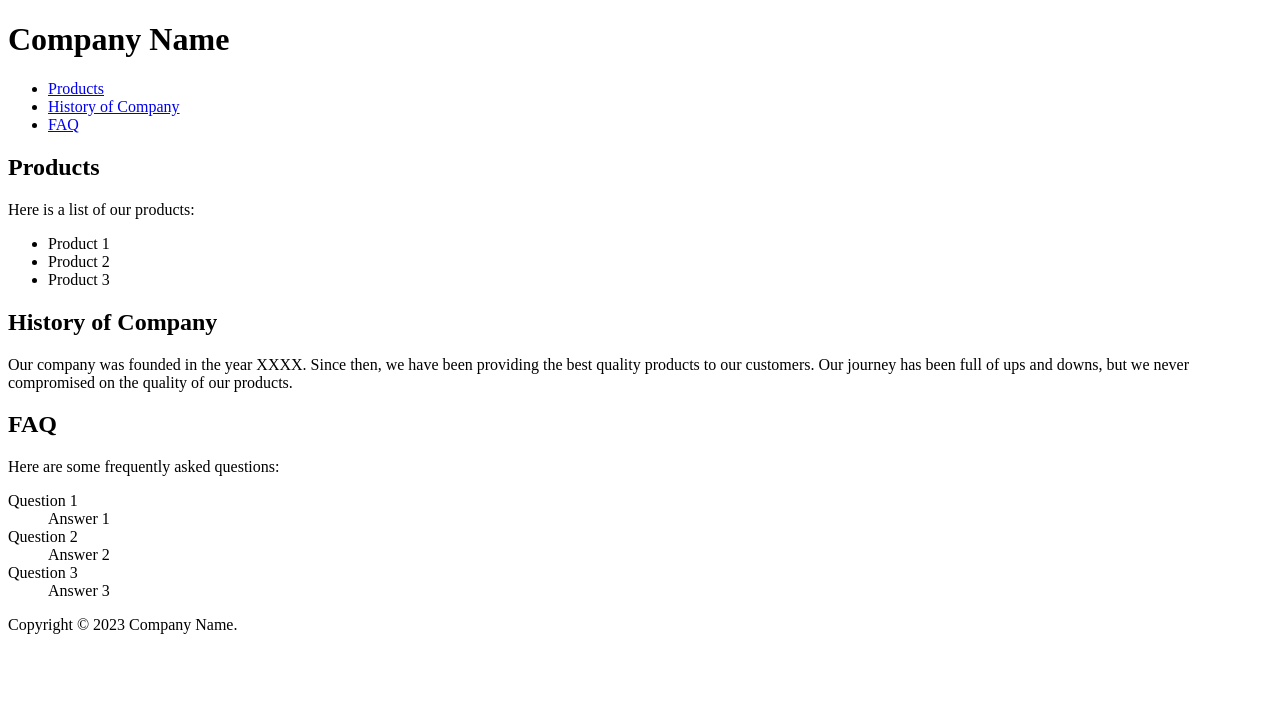
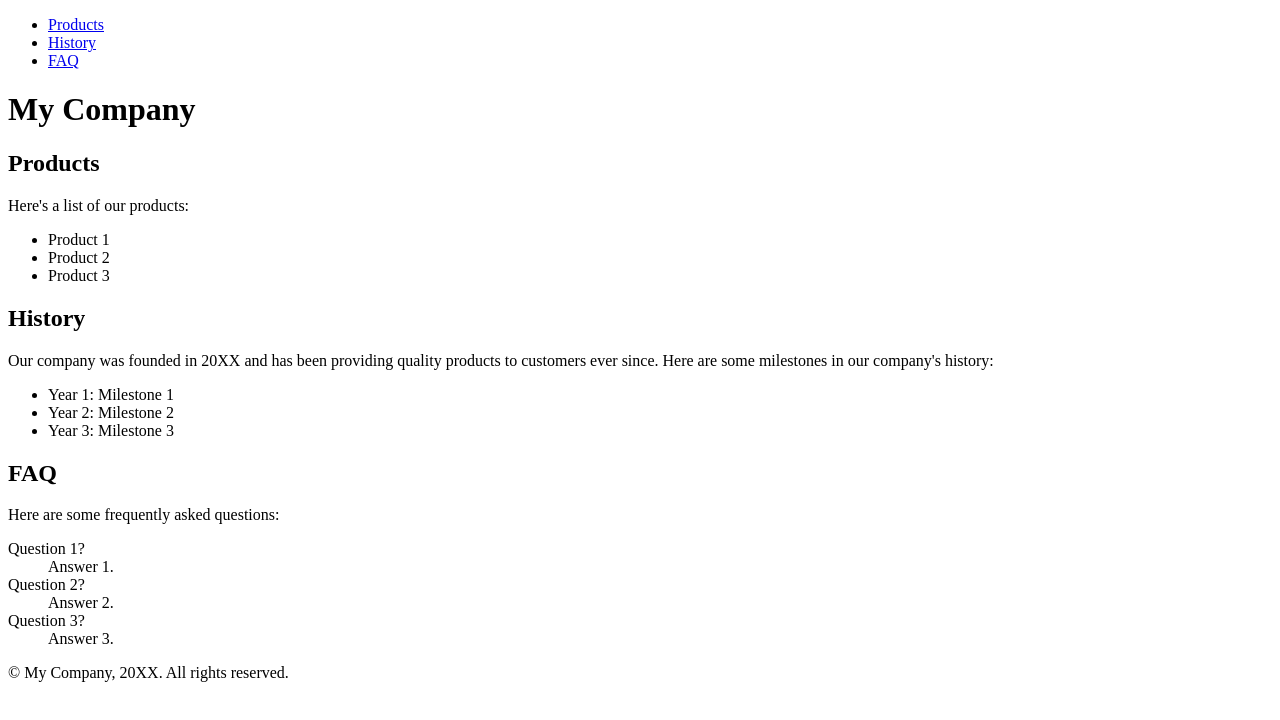
Before and after one commit to 22388o/AreaLayerWebsitetest, a plain HTML site: page index.html in a window 1280 px wide. Drawn offline with Linux system fonts and the light colour scheme.

Commit message:
Update index.html

```diff
--- a/index.html
+++ b/index.html
@@ -1,27 +1,25 @@
 <!DOCTYPE html>
-<html lang="en">
+<html>
 <head>
-	<meta charset="UTF-8">
-	<meta name="viewport" content="width=device-width, initial-scale=1.0">
-	<title>Company Name</title>
-	<link rel="stylesheet" href="style.css">
+	<title>My Company</title>
+	<link rel="stylesheet" type="text/css" href="style.css">
 </head>
 <body>
 	<header>
-		<h1>Company Name</h1>
 		<nav>
 			<ul>
 				<li><a href="#products">Products</a></li>
-				<li><a href="#history">History of Company</a></li>
+				<li><a href="#history">History</a></li>
 				<li><a href="#faq">FAQ</a></li>
 			</ul>
 		</nav>
+		<h1>My Company</h1>
 	</header>
 
 	<main>
 		<section id="products">
 			<h2>Products</h2>
-			<p>Here is a list of our products:</p>
+			<p>Here's a list of our products:</p>
 			<ul>
 				<li>Product 1</li>
 				<li>Product 2</li>
@@ -30,26 +28,31 @@
 		</section>
 
 		<section id="history">
-			<h2>History of Company</h2>
-			<p>Our company was founded in the year XXXX. Since then, we have been providing the best quality products to our customers. Our journey has been full of ups and downs, but we never compromised on the quality of our products.</p>
+			<h2>History</h2>
+			<p>Our company was founded in 20XX and has been providing quality products to customers ever since. Here are some milestones in our company's history:</p>
+			<ul>
+				<li>Year 1: Milestone 1</li>
+				<li>Year 2: Milestone 2</li>
+				<li>Year 3: Milestone 3</li>
+			</ul>
 		</section>
 
 		<section id="faq">
 			<h2>FAQ</h2>
 			<p>Here are some frequently asked questions:</p>
 			<dl>
-				<dt>Question 1</dt>
-				<dd>Answer 1</dd>
-				<dt>Question 2</dt>
-				<dd>Answer 2</dd>
-				<dt>Question 3</dt>
-				<dd>Answer 3</dd>
+				<dt>Question 1?</dt>
+				<dd>Answer 1.</dd>
+				<dt>Question 2?</dt>
+				<dd>Answer 2.</dd>
+				<dt>Question 3?</dt>
+				<dd>Answer 3.</dd>
 			</dl>
 		</section>
 	</main>
 
 	<footer>
-		<p>Copyright &copy; 2023 Company Name.</p>
+		<p>&copy; My Company, 20XX. All rights reserved.</p>
 	</footer>
 </body>
 </html>
```
